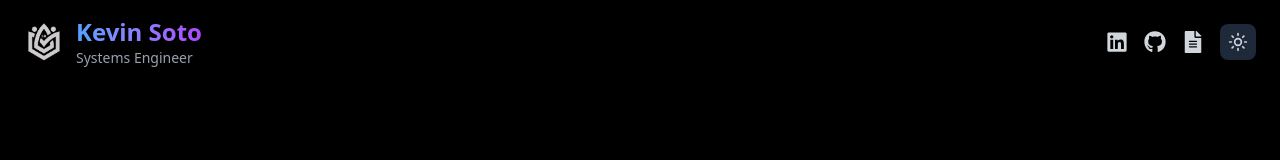
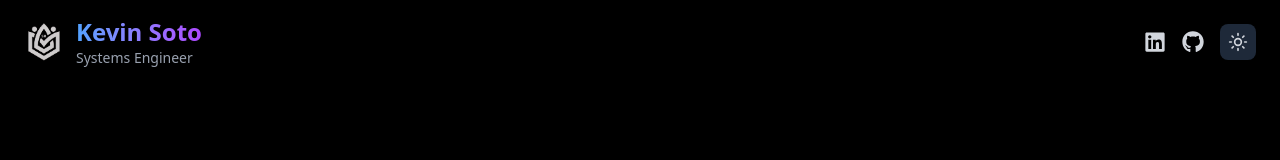
Before and after one commit to kevinsoto13/portfolio, a React (Vite) app: page / in a window 1280 px wide. Shown: the top 160 px of the page. Built offline with nearby package versions, Linux system fonts and the light colour scheme.

Commit message:
fix: Update LinkedIn link and comment out CV link in Header and Footer components

```diff
--- a/src/components/Footer.tsx
+++ b/src/components/Footer.tsx
@@ -26,7 +26,7 @@ const Footer: React.FC<FooterProps> = ({ darkMode }) => {
         {/* Links sociales */}
         <div className="flex gap-4 text-xl">
           <a
-            // href="" // 👉 reemplaza con tu link real
+            href="www.linkedin.com/in/kevin-soto-9b6712136" // 👉 reemplaza con tu link real
             target="_blank"
             rel="noopener noreferrer"
             className={`transition-transform hover:scale-110 ${
@@ -51,7 +51,7 @@ const Footer: React.FC<FooterProps> = ({ darkMode }) => {
           </a>
 
           {/* CV */}
-          <a
+          {/* <a
             href="https://www.doyoubuzz.com/kevin-soto-orta"
             target="_blank"
             rel="noopener noreferrer"
@@ -62,7 +62,7 @@ const Footer: React.FC<FooterProps> = ({ darkMode }) => {
             }`}
           >
             <FaFileAlt size={22} />
-          </a>
+          </a> */}
         </div>
       </div>
     </footer>
--- a/src/components/Header.tsx
+++ b/src/components/Header.tsx
@@ -48,7 +48,7 @@ const Header: React.FC<HeaderProps> = ({ darkMode, setDarkMode }) => {
         <div className="flex items-center gap-4">
           {/* LinkedIn */}
           <a
-            // href="" // 👉 reemplaza con tu link real
+            href="www.linkedin.com/in/kevin-soto-9b6712136" // 👉 reemplaza con tu link real
             target="_blank"
             rel="noopener noreferrer"
             className={`transition-transform hover:scale-110 ${
@@ -71,7 +71,7 @@ const Header: React.FC<HeaderProps> = ({ darkMode, setDarkMode }) => {
           </a>
 
           {/* CV */}
-          <a
+          {/* <a
             href="https://www.doyoubuzz.com/kevin-soto-orta"
             target="_blank"
             rel="noopener noreferrer"
@@ -80,7 +80,7 @@ const Header: React.FC<HeaderProps> = ({ darkMode, setDarkMode }) => {
             }`}
           >
             <FaFileAlt size={22} />
-          </a>
+          </a> */}
 
           {/* Botón Dark Mode */}
           <button
```
